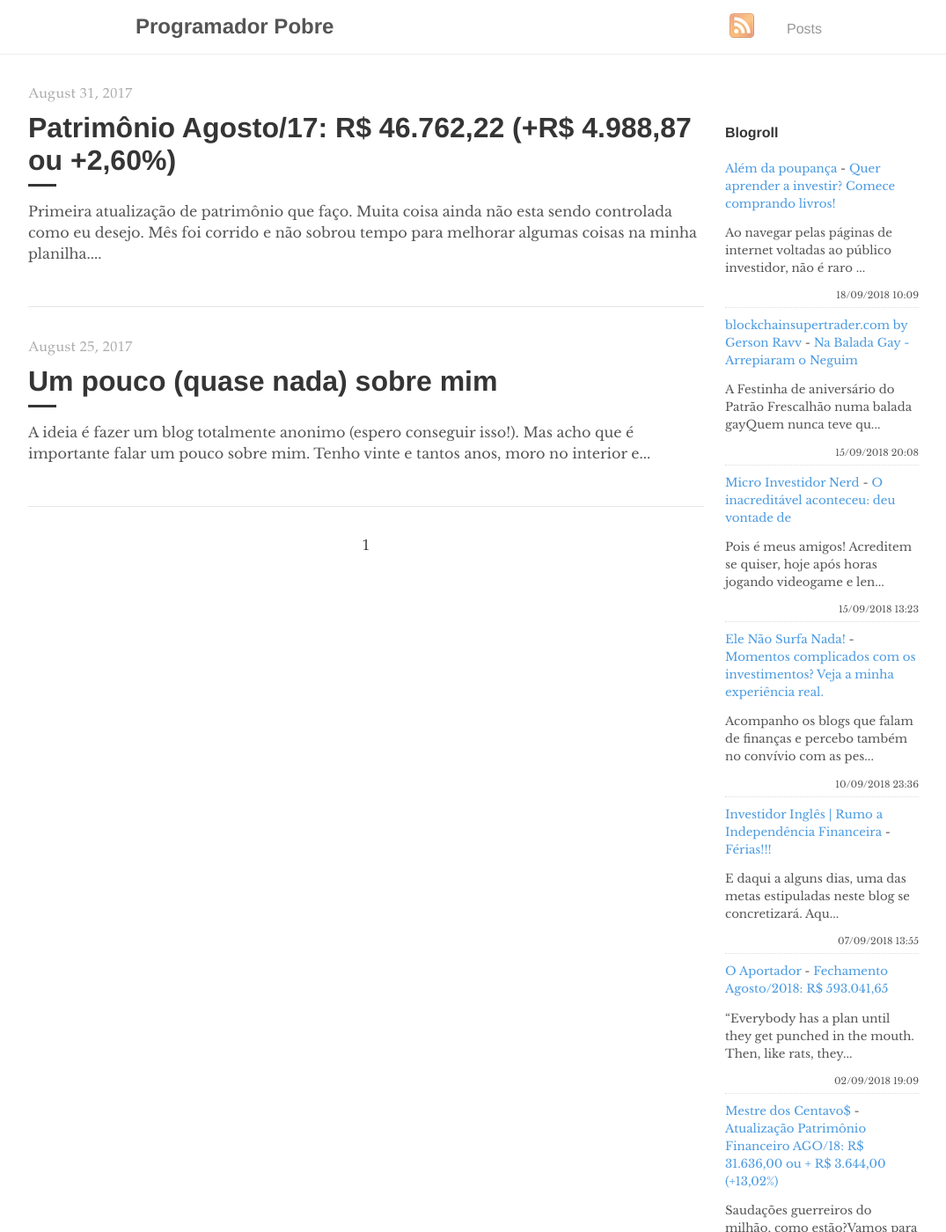
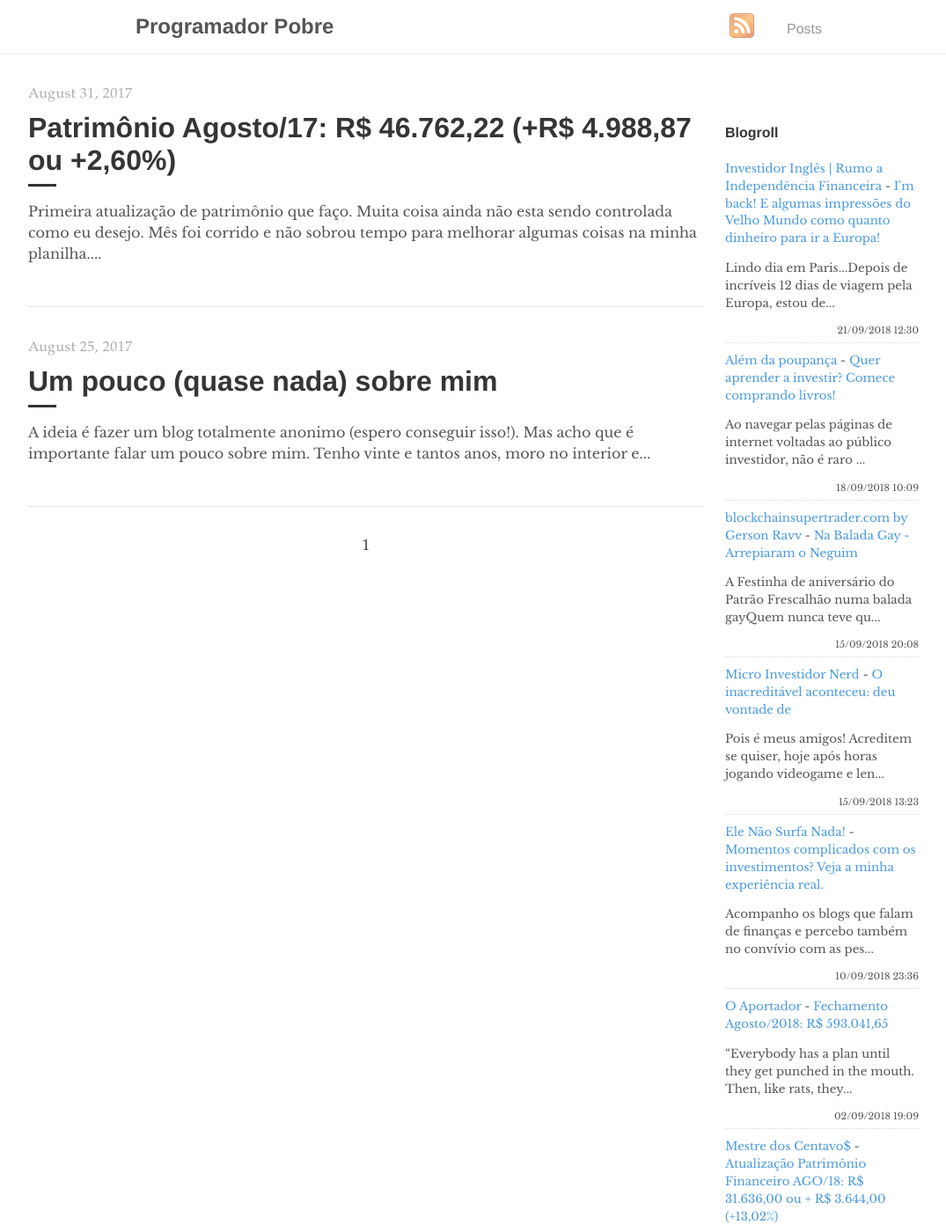
Before and after one commit to programadorpobre/programadorpobre.github.io, a Jekyll site: the page built from index.html, in a window 1280 px wide and 1400 px high. Shown: the whole window at 88% size, without its empty margins (96-1171 px from the left). Built offline with Jekyll 4.4.1, drawn with Linux system fonts in a browser that asks for light colours; the list of posts is cut into pages by our own code; comment, search, counter and statistics services are not loaded.

Commit message:
[ci skip] travis #412

```diff
--- a/_includes/feed-entries.html
+++ b/_includes/feed-entries.html
@@ -1,3 +1,8 @@
+<div class="feed-entry">
+    <a class="feed-entry-site-name" href="https://www.investidoringles.com/">Investidor Inglês | Rumo a Independência Financeira</a> - <a class="feed-entry-title" href="https://www.investidoringles.com/2018/09/quanto-preciso-dinheiro-europa.html">I'm back! E algumas impressões do Velho Mundo como quanto dinheiro para ir a Europa!</a>
+    <p class="feed-entry-summary">Lindo dia em Paris...Depois de incríveis 12 dias de viagem pela Europa, estou de...</p>
+    <time datetime="2018-09-21T12:30:00.000-03:00">21/09/2018 12:30</time>
+</div>
 <div class="feed-entry">
     <a class="feed-entry-site-name" href="https://alemdapoupanca.blogspot.com/">Além da poupança</a> - <a class="feed-entry-title" href="https://alemdapoupanca.blogspot.com/2018/09/quer-aprender-investir-comece-comprando.html">Quer aprender a investir? Comece comprando livros!</a>
     <p class="feed-entry-summary">Ao navegar pelas páginas de internet voltadas ao público investidor, não é raro ...</p>
@@ -19,11 +24,6 @@
     <time datetime="2018-09-10T23:36:00.001-03:00">10/09/2018 23:36</time>
 </div>
 <div class="feed-entry">
-    <a class="feed-entry-site-name" href="https://www.investidoringles.com/">Investidor Inglês | Rumo a Independência Financeira</a> - <a class="feed-entry-title" href="https://www.investidoringles.com/2018/09/ferias.html">Férias!!!</a>
-    <p class="feed-entry-summary">E daqui a alguns dias, uma das metas estipuladas neste blog se concretizará. Aqu...</p>
-    <time datetime="2018-09-07T13:55:00.000-03:00">07/09/2018 13:55</time>
-</div>
-<div class="feed-entry">
     <a class="feed-entry-site-name" href="https://oaportadorfinanceiro.blogspot.com/">O Aportador</a> - <a class="feed-entry-title" href="https://oaportadorfinanceiro.blogspot.com/2018/09/fechamento-agosto2018-r-59304165.html">Fechamento Agosto/2018: R$ 593.041,65</a>
     <p class="feed-entry-summary">“Everybody has a plan until they get punched in the mouth. Then, like rats, they...</p>
     <time datetime="2018-09-02T19:09:00.000-03:00">02/09/2018 19:09</time>
```
